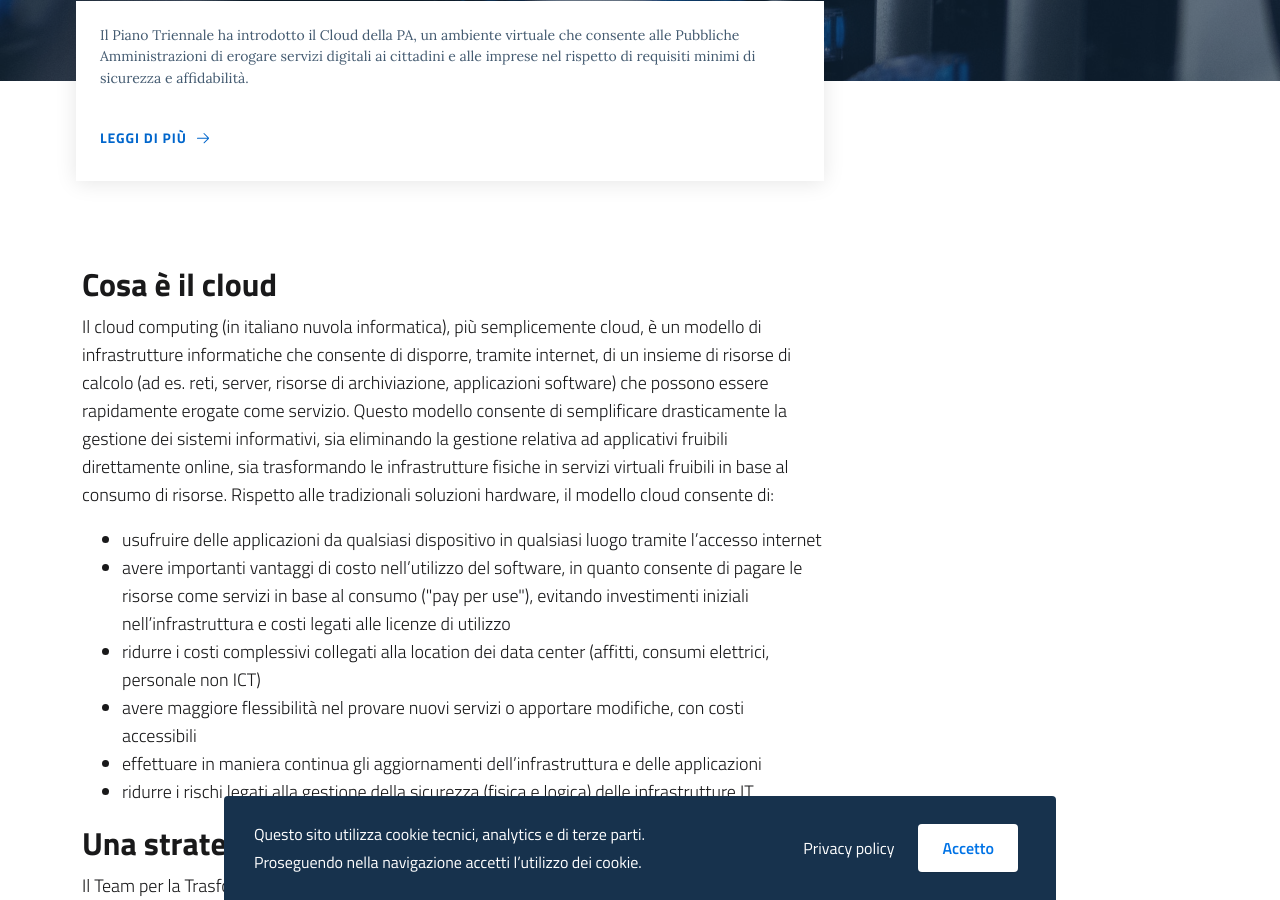
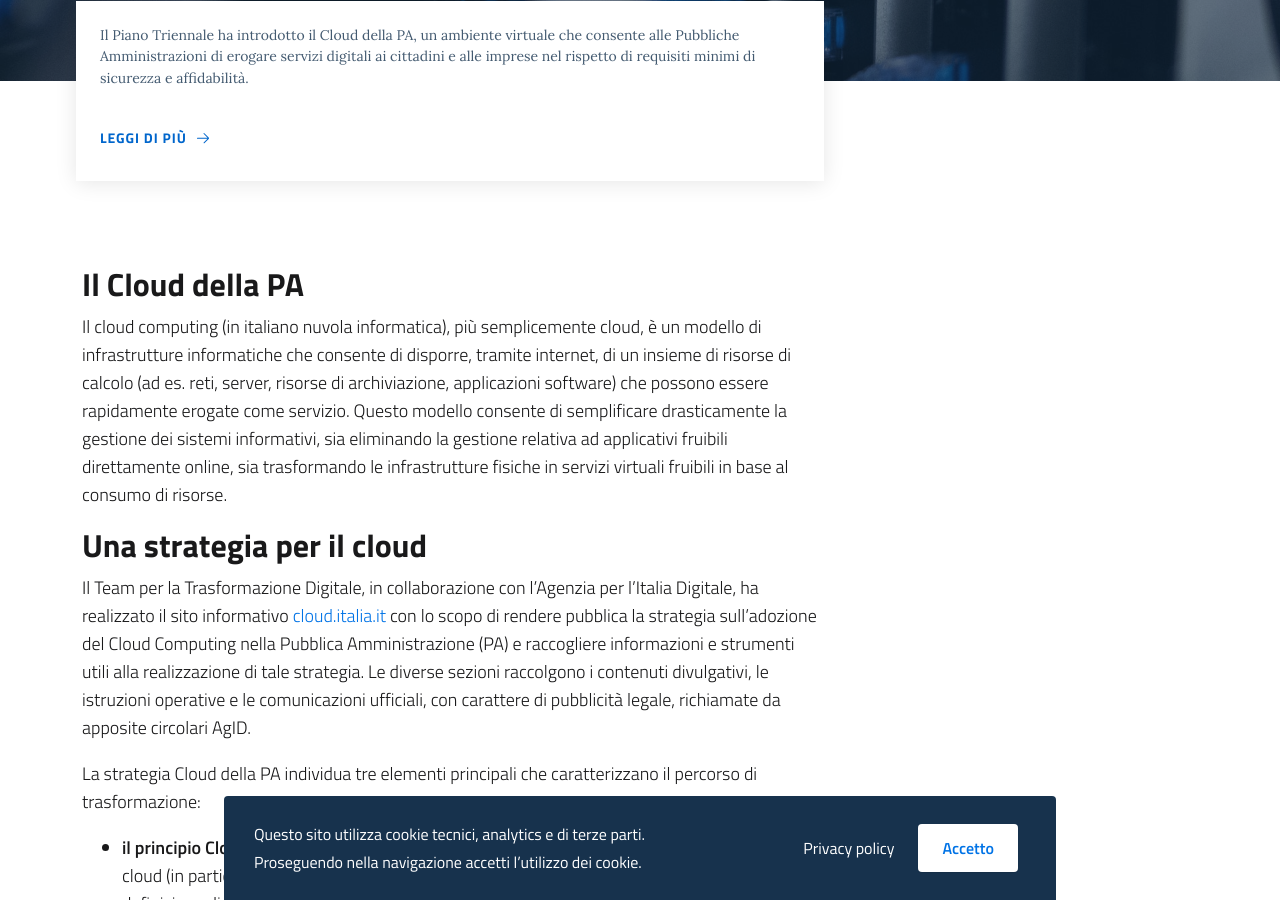
Before and after one commit to italia/cloud.italia.it, a Jekyll site: the page built from index.md, in a window 1280 px wide and 900 px high, scrolled down 812 px. Built offline with Jekyll 4.4.1, drawn with Linux system fonts in a browser that asks for light colours.

Commit message:
Comment out some text

```diff
--- a/_includes/home/home-sections.html
+++ b/_includes/home/home-sections.html
@@ -5,7 +5,7 @@
                 <article class="container my-4">
                     <div class="row">
                         <div class="col-12 col-lg-8">
-                            <h3><a id="cloud-computing">Cosa è il cloud</a></h3>
+                            <h3><a id="cloud-della-pa">Il Cloud della PA</a></h3>
                             <p>
                                 Il cloud computing (in italiano
                                 nuvola informatica), più semplicemente cloud, è un
@@ -19,8 +19,9 @@
                                 gestione relativa ad applicativi fruibili
                                 direttamente online, sia trasformando le
                                 infrastrutture fisiche in servizi virtuali fruibili
-                                in base al consumo di risorse. Rispetto alle
-                                tradizionali soluzioni hardware, il modello cloud
+                                in base al consumo di risorse.
+<!--
+				Rispetto alle tradizionali soluzioni hardware, il modello cloud
                                 consente di:
                             <ul>
                                 <li>usufruire delle applicazioni da qualsiasi
@@ -55,6 +56,7 @@
                                     infrastrutture IT
                                 </li>
                             </ul>
+-->
                             </p>
                             <h3><a id="strategia-cloud">Una strategia per il cloud</a></h3>
 
```
